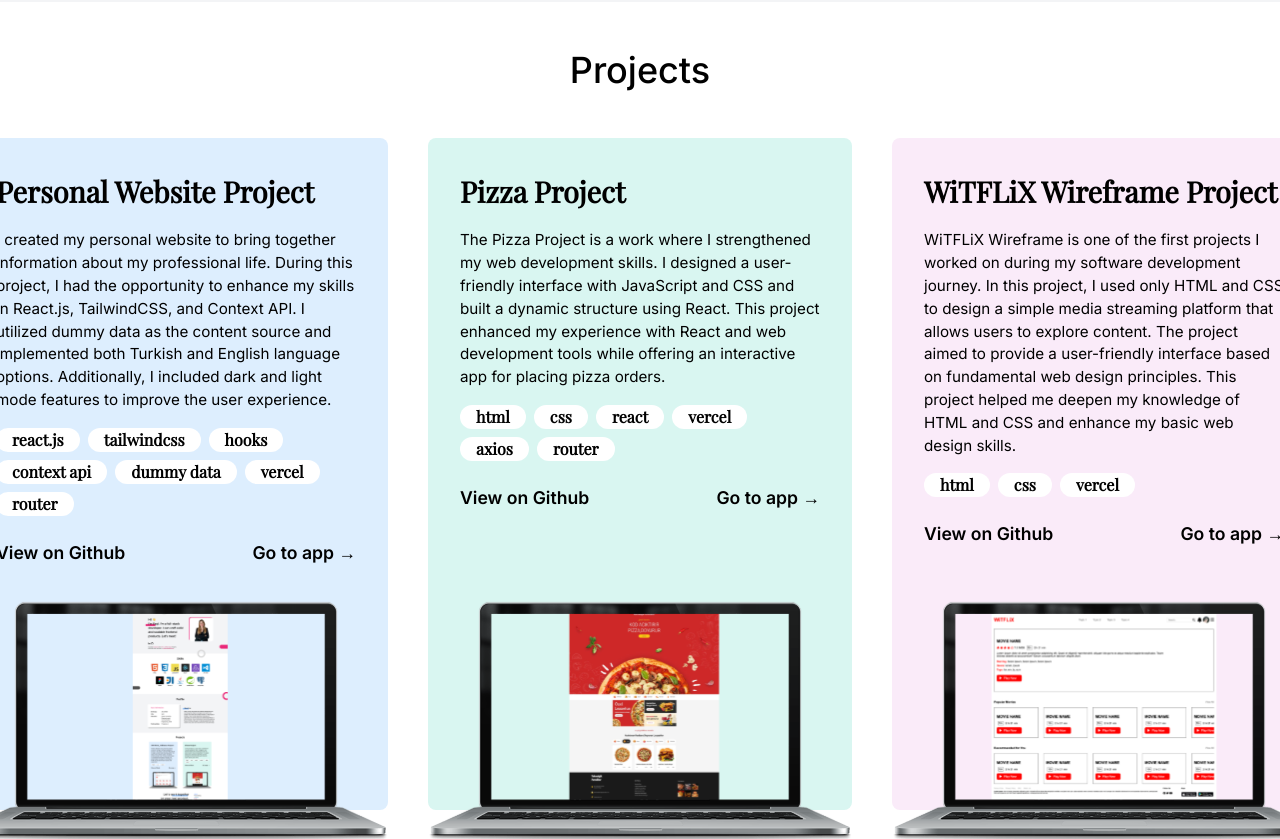
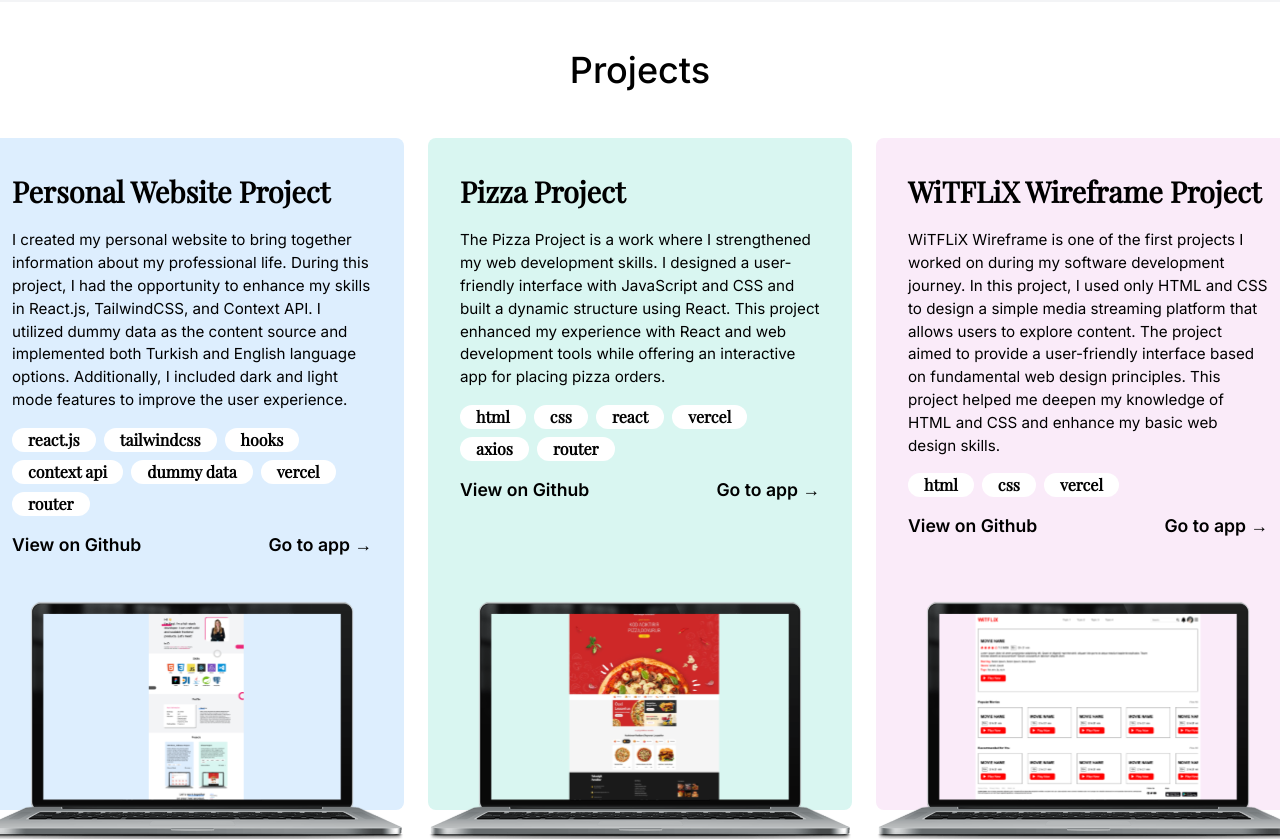
Before and after one commit to EzgiUOztuna/Personal-Website, a React (Vite) app: page / in a window 1280 px wide. Shown: the part 1860-2699 px from the top of the page. Built offline with nearby package versions, Linux system fonts and the light colour scheme.

Commit message:
Update Projects.jsx

```diff
--- a/src/components/Projects.jsx
+++ b/src/components/Projects.jsx
@@ -20,7 +20,7 @@ export default function Projects() {
                 <div className={`flex flex-row overflow-x-auto px-1
                                  md:gap-2 md:px-3
                                  lg:gap-6 lg:px-5
-                                 xl:gap-6 xl:justify-center xl:px-7 ${darkMode ? "dark:text-black" : ""}`}>
+                                 xl:gap-2 xl:justify-center xl:px-7  ${darkMode ? "dark:text-black" : ""}`}>
 
                     {words.projects.map((item, index) => (
 
@@ -50,7 +50,7 @@ export default function Projects() {
                                 </div>
                             )}
 
-                            <div className="flex justify-between font-inter font-semibold text-[1rem] mb-0 pt-6 text-left
+                            <div className="flex justify-between font-inter font-semibold text-[1rem] mb-0 pt-4 text-left
                                             lg:text-[1.1rem] lg:mb-16
                                             xl:text-[1.1rem] xl:mb-16">
                                 <a href={item.githubLink} target="_blank">
```
